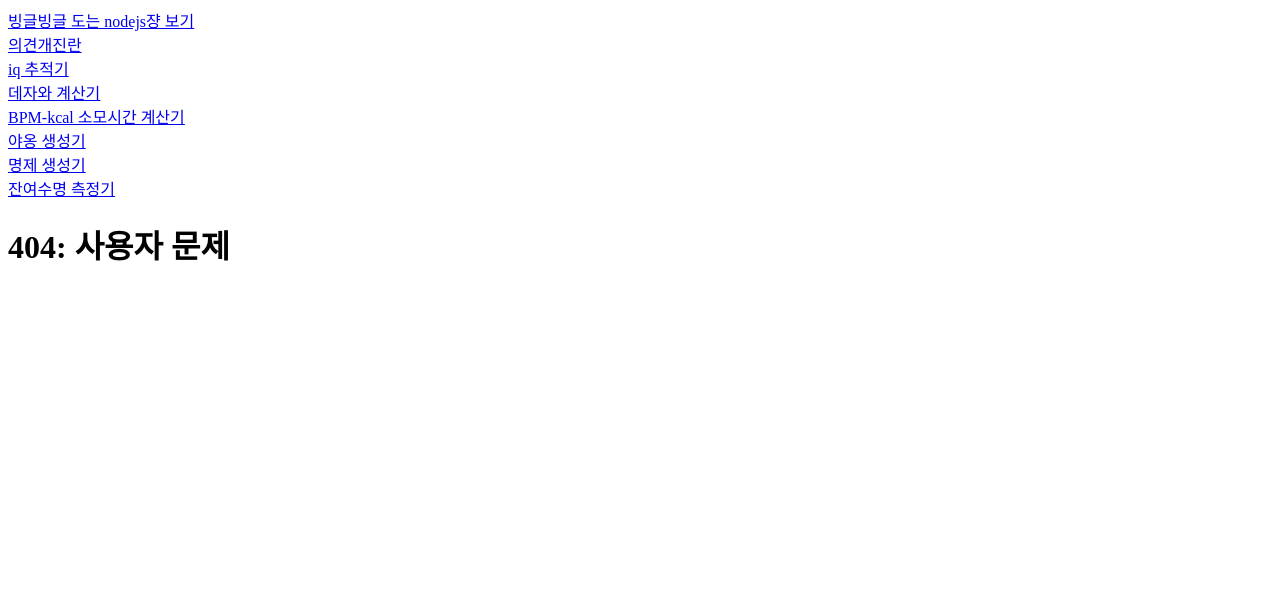
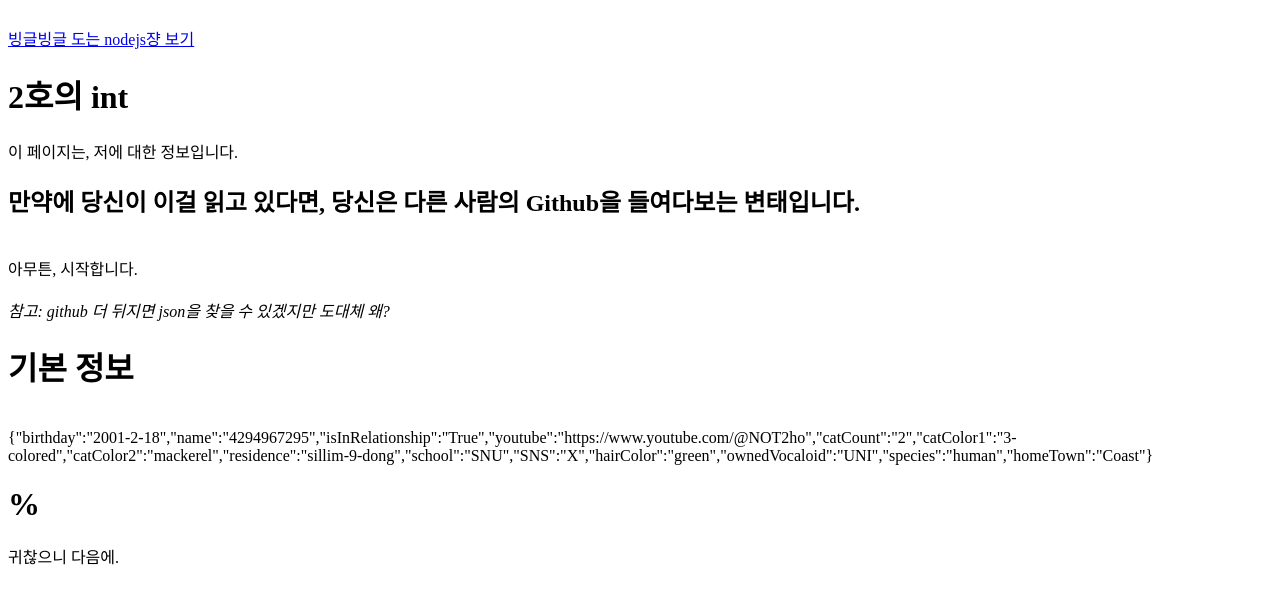
Before and after one commit to NOT2ho/4294967295.io, a Next.js app: page /Basis in a window 1280 px wide. Before the commit this address had no page. Shown: the top 604 px of the page. Built offline with nearby package versions, Linux system fonts and the light colour scheme.

Commit message:
add something

```diff
--- /dev/null
+++ b/app/Basis/page.tsx
@@ -0,0 +1,20 @@
+import Image from "next/image";
+import React from "react";
+const basis = require('/public/basis.json')
+
+export default async function Basis() {
+    return (
+        <p><h1>2호의 int</h1>
+            이 페이지는, 저에 대한 정보입니다.<br></br>
+            <h2>만약에 당신이 이걸 읽고 있다면, 당신은 다른 사람의 Github을 들여다보는 변태입니다.</h2><br></br>
+            아무튼, 시작합니다.<br></br><br></br>
+            <em>참고: github 더 뒤지면 json을 찾을 수 있겠지만 도대체 왜?</em><br></br>
+
+            <h1>기본 정보</h1><br></br>
+            {JSON.stringify(basis)}
+            <h1>%</h1>
+            귀찮으니 다음에.
+        </p>
+
+    )
+}
--- a/app/globals.css
+++ b/app/globals.css
@@ -0,0 +1,3 @@
+p {
+    white-space: pre-line, pre-wrap
+}
--- a/app/layout.tsx
+++ b/app/layout.tsx
@@ -5,18 +5,11 @@ import Link from 'next/link'
 
 export default async function RootLayout({ children }: PropsWithChildren) {
   return (<html>
-    <body> <Link href="/">빙글빙글 도는 nodejs쟝 보기</Link> <br></br>
-      <Link href="/create">의견개진란</Link> <br></br>
-      <Link href="/iqCalc">iq 추적기</Link> <br></br>
-      <Link href="/TejavaCalc">데자와 계산기</Link><br></br>
-      <Link href="/BpmCalc">BPM-kcal 소모시간 계산기</Link><br></br>
-      <Link href="/CatMeow">야옹 생성기</Link><br></br>
-      <Link href="IsPImplyQ">명제 생성기</Link><br></br>
-      <Link href="AssumeLife">잔여수명 측정기</Link>
-
-      <br></br><h1>
-        {children}
-        <br></br></h1>
+    <body>
+      <br></br>
+      <Link href="/">빙글빙글 도는 nodejs쟝 보기</Link> <br></br>
+      {children}
+      <br></br>
     </body></html>)
 }
 export const metadata = {
--- /dev/null
+++ b/public/basis.json
@@ -0,0 +1,16 @@
+{
+    "birthday": "2001-2-18",
+    "name": "4294967295",
+    "isInRelationship": "True",
+    "youtube": "https://www.youtube.com/@NOT2ho",
+    "catCount": "2",
+    "catColor1": "3-colored",
+    "catColor2": "mackerel",
+    "residence": "sillim-9-dong",
+    "school": "SNU",
+    "SNS": "X",
+    "hairColor": "green",
+    "ownedVocaloid": "UNI",
+    "species": "human",
+    "homeTown": "Coast"
+}
```
Also changed, not shown: app/page.tsx (+10 -1 lines).
